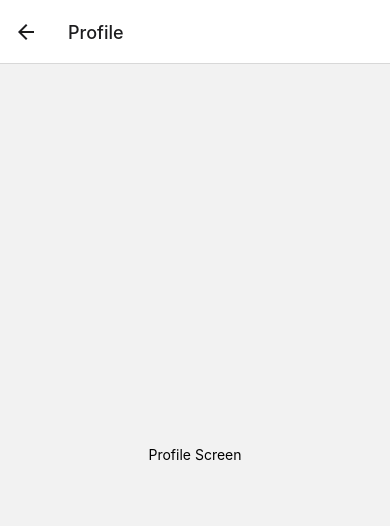
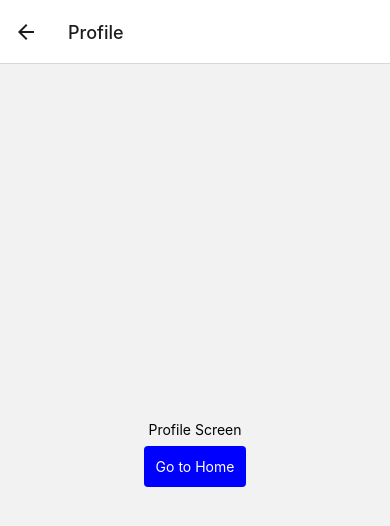
Before and after one commit to PrajwalTS-Blackbuck/rn-starter, a React Native app: screen /Profile in a window 390 px wide. Shown: the top 526 px of the page. Built offline with nearby package versions, Linux system fonts and the light colour scheme.

Commit message:
Profile navigation

```diff
--- a/App.js
+++ b/App.js
@@ -12,7 +12,9 @@ function App() {
   return (
     <NavigationContainer>
       <Stack.Navigator>
-        <Stack.Screen name="Home" component={HomeScreen} />
+        <Stack.Screen name="Home" component={HomeScreen} options={{
+          headerTitle: 'Home Screen',
+        }}/>
         <Stack.Screen name="Profile" component={ProfileScreen} />
       </Stack.Navigator>
     </NavigationContainer>
--- a/components/Home.js
+++ b/components/Home.js
@@ -7,7 +7,6 @@ const HomeScreen = ({ navigation }) => {
 
   return (
     <View style={styles.container}>
-      <Text>Home Screen</Text>
       <Pressable onPress={onPressFunction} style={styles.button}>
         <Text style={styles.buttonText}>Go to Profile</Text>
       </Pressable>
@@ -18,7 +17,7 @@ const HomeScreen = ({ navigation }) => {
 export default HomeScreen;
 
 const styles = StyleSheet.create({
-  container: { flex: 1, alignItems: "center", justifyContent: "center" },
+  container: { flex: 1, alignItems: "center" },
   button: {
     padding: 12,
     backgroundColor: "blue",
--- a/components/Profile.js
+++ b/components/Profile.js
@@ -1,11 +1,31 @@
-import { Text, View } from 'react-native';
+import { Text, View, Pressable, StyleSheet } from "react-native";
 
-const ProfileScreen = () => {
+const ProfileScreen = ({navigation}) => {
+  const onPressFunction = () => {
+    navigation.goBack();
+  };
+
   return (
-    <View style={{ flex: 1, alignItems: 'center', justifyContent: 'center' }}>
+    <View style={styles.container}>
       <Text>Profile Screen</Text>
+      <Pressable onPress={onPressFunction} style={styles.button}>
+        <Text style={styles.buttonText}>Go to Home</Text>
+      </Pressable>
     </View>
   );
 }
 
+const styles = StyleSheet.create({
+  container: { flex: 1, alignItems: "center", justifyContent: "center" },
+  button: {
+    padding: 12,
+    backgroundColor: "blue",
+    borderRadius: 4,
+    marginTop: 8,
+  },
+  buttonText: {
+    color: "white",
+  },
+});
+
 export default ProfileScreen;
```
